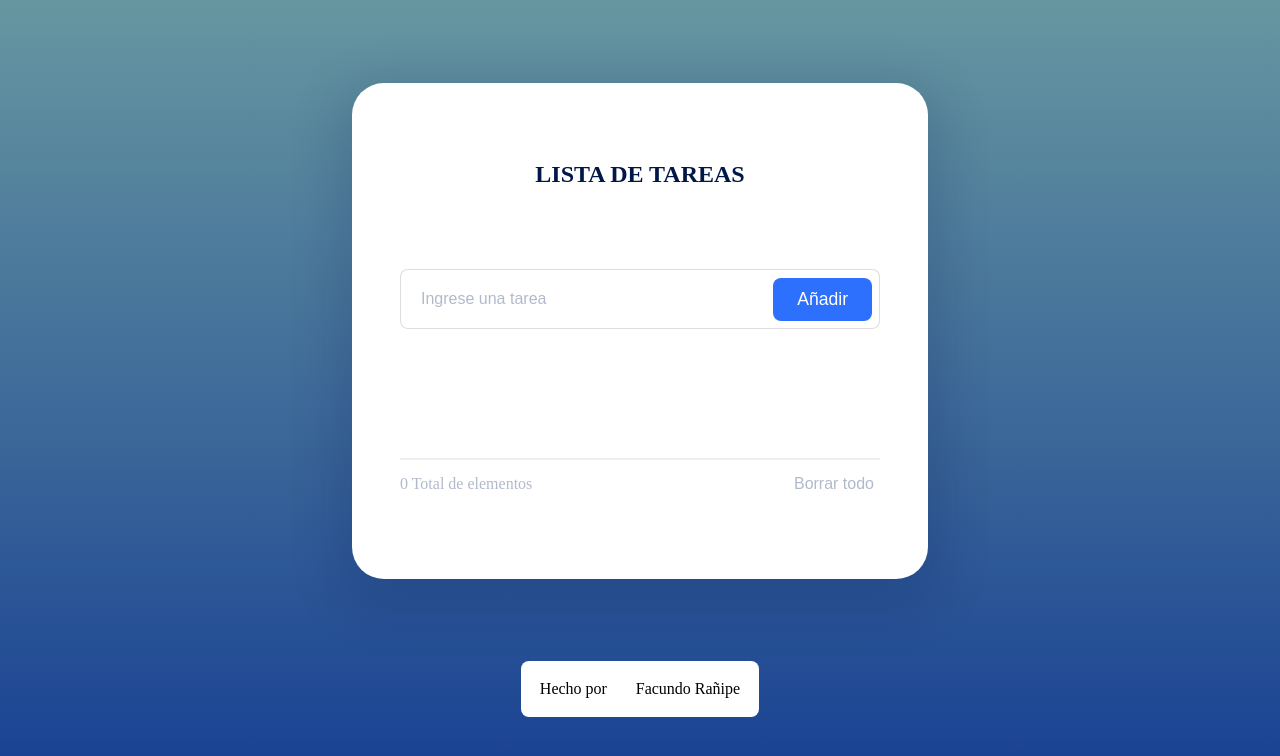
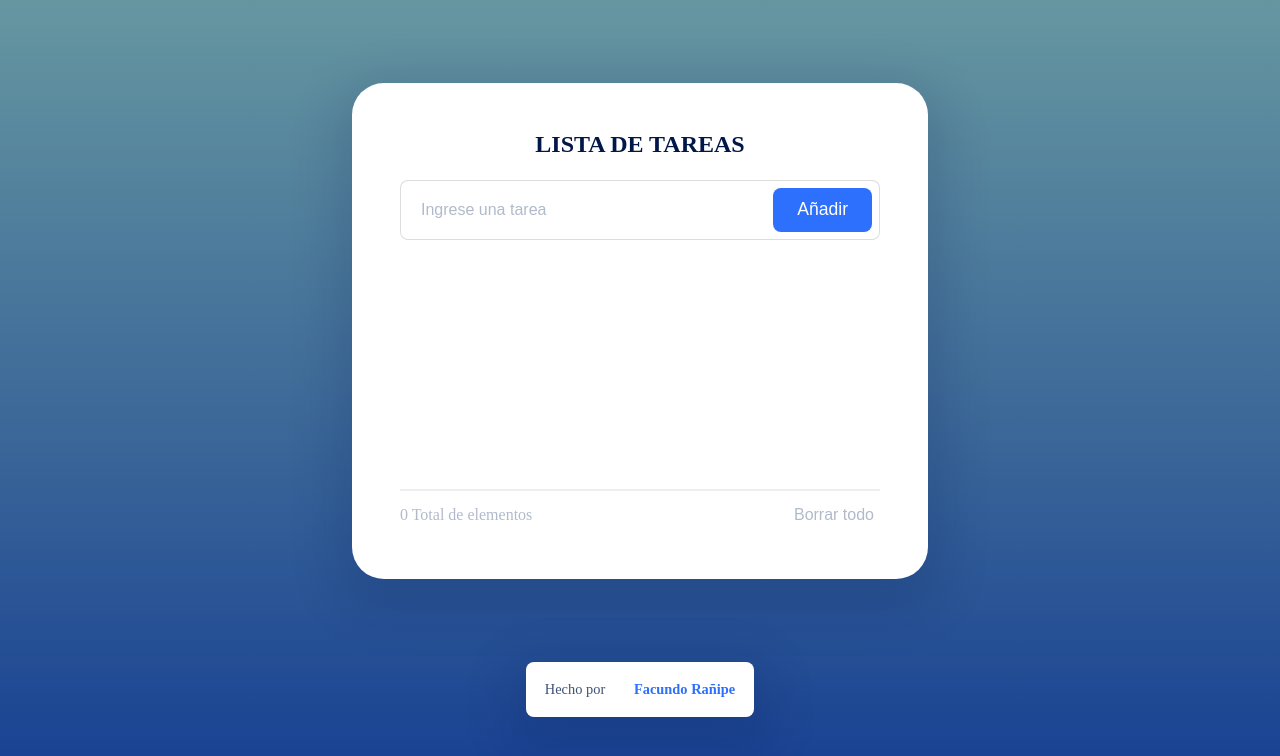
Before and after one commit to ranipe-facundo/Todo-List, a plain HTML site: page index.html in a window 1280 px wide. Drawn offline with Linux system fonts and the light colour scheme.

Commit message:
html y css terminados

```diff
--- a/style.css
+++ b/style.css
@@ -158,5 +158,37 @@ input[type="checkbox"]::before::after{
     gap: 1.8rem;
     background-color: var(--white);
     padding: 1.2rem;
+    border-radius: 0.5rem; box-shadow: 0 1rem 3rem 1rem rgba(0, 23, 71, 0.15);
+}
+
+.made-by,
+.author{
+    font-size: 0.9rem;
+}
+
+.made-by{
+    color: var(--grey-dark)
+}
+
+.author{
+    color: var(--blue);
+    font-weight: bold;
+}
+
+.scroll{
+    height: 15rem;
+    scrollbar-width: thin;
+}
+
+.scroll::-webkit-scrollbar{
+    width: 0.6;
+}
+
+.scroll::-webkit-scrollbar-thumb{
+    background-color: var(--blue);
     border-radius: 0.5rem;
 }
+
+.scroll::-webkit-scrollbar-track{
+    display: none;
+}
```
